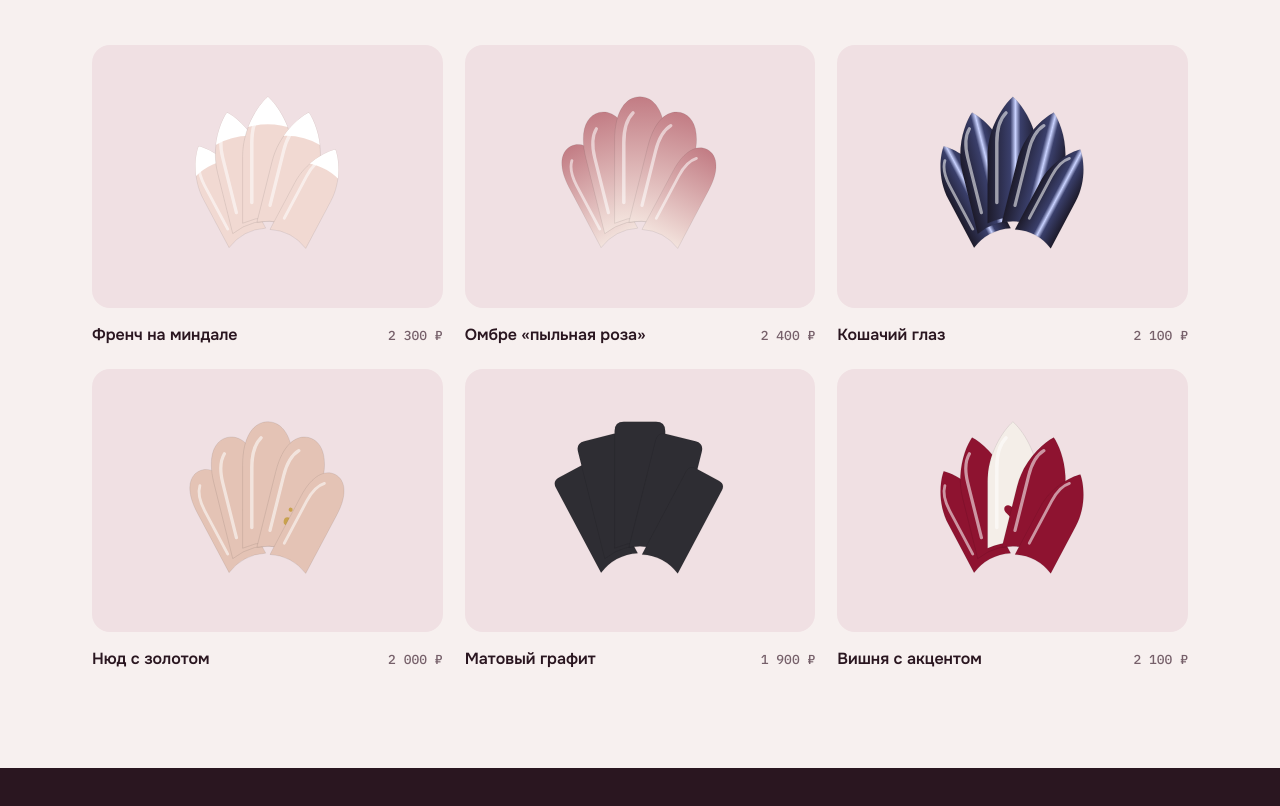
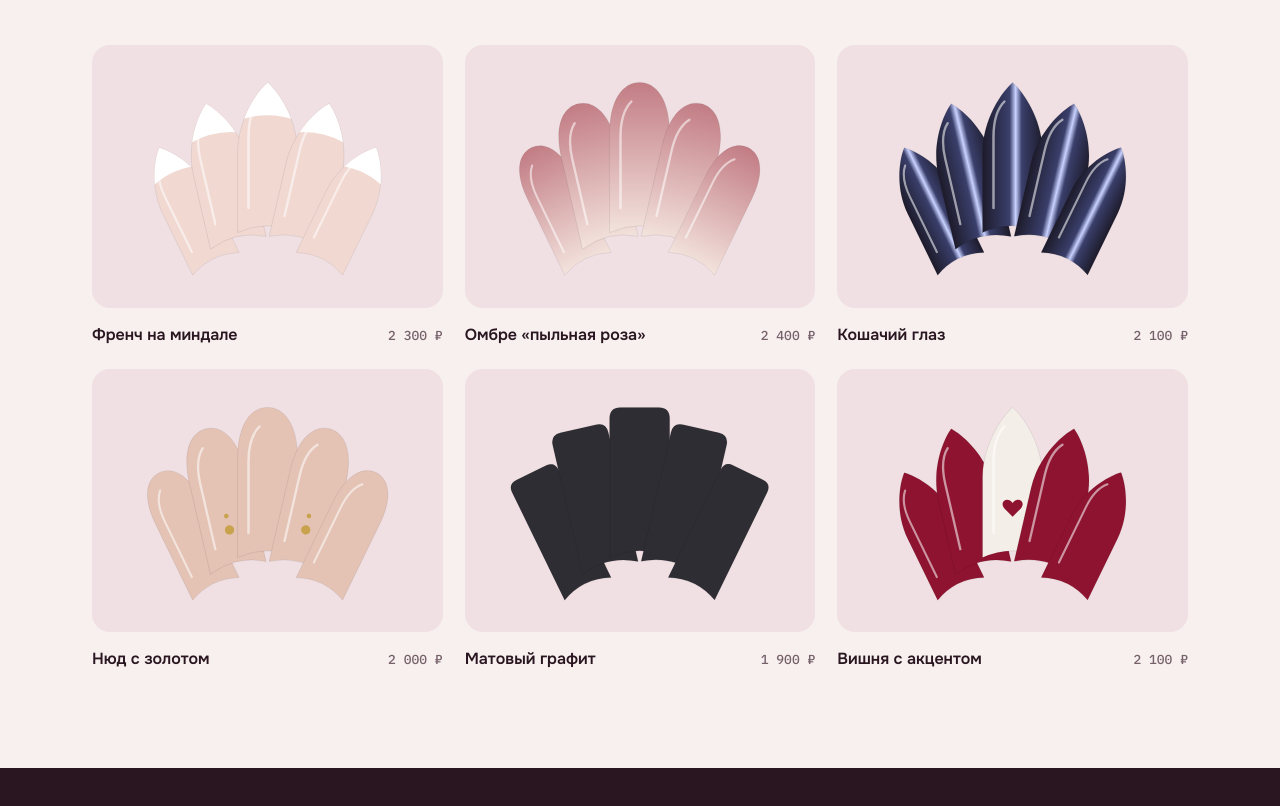
Before and after one commit to derious-dev/glyanets-nails, a plain HTML site: page index.html in a window 1280 px wide. Shown: the part 1812-2618 px from the top of the page. Drawn offline with Linux system fonts and the light colour scheme.

Commit message:
Bigger nail tip fan

```diff
--- a/index.html
+++ b/index.html
@@ -444,15 +444,15 @@ input.invalid { border-color: var(--accent); }
   const state = { shade: 0, shape: "almond", svc: "gel", day: 0, time: null };
 
   function fanSVG(paint, shape, opts = {}) {
-    const angles = [-28, -14, 0, 14, 28];
-    const scales = [0.82, 0.94, 1, 0.94, 0.8];
+    const angles = [-26, -13, 0, 13, 26];
+    const scales = [0.86, 0.95, 1, 0.95, 0.86];
     return angles.map((a, i) => {
       const fill = typeof paint === "function" ? paint(i) : paint;
       const s = scales[i];
-      return `<g transform="translate(200 290) rotate(${a}) translate(${-35 * s} ${-250 * s}) scale(${s})">
-        <path d="${SHAPES[shape]}" class="tip-fill" fill="${fill}" transform="scale(1.6)" stroke="rgba(0,0,0,.12)" stroke-width="0.6"/>
+      return `<g transform="translate(200 420) rotate(${a}) translate(${-42 * s} ${-400 * s}) scale(${s * 1.9})">
+        <path d="${SHAPES[shape]}" class="tip-fill" fill="${fill}" stroke="rgba(0,0,0,.14)" stroke-width="0.4"/>
         ${opts.extra ? opts.extra(i) : ""}
-        ${opts.matte ? "" : `<path d="${SHINE}" transform="scale(1.6)" stroke="rgba(255,255,255,.55)" stroke-width="3" stroke-linecap="round" fill="none"/>`}
+        ${opts.matte ? "" : `<path d="${SHINE}" stroke="rgba(255,255,255,.55)" stroke-width="1.8" stroke-linecap="round" fill="none"/>`}
       </g>`;
     }).join("");
   }
@@ -478,7 +478,7 @@ input.invalid { border-color: var(--accent); }
     { title: "Френч на миндале", meta: "2 300 ₽", shape: "almond",
       defs: id => `<clipPath id="${id}c"><path d="${SHAPES.almond}"/></clipPath>`,
       paint: () => "#F1D9D2",
-      extra: id => () => `<g transform="scale(1.6)" clip-path="url(#${id}c)"><path d="M-5 30 Q22 18 49 30 L49 -5 L-5 -5 Z" fill="#FFFFFF"/></g>` },
+      extra: id => () => `<g clip-path="url(#${id}c)"><path d="M-5 30 Q22 18 49 30 L49 -5 L-5 -5 Z" fill="#FFFFFF"/></g>` },
     { title: "Омбре «пыльная роза»", meta: "2 400 ₽", shape: "oval",
       defs: id => `<linearGradient id="${id}g" x1="0" y1="1" x2="0" y2="0"><stop offset="0" stop-color="#F3E3DD"/><stop offset="1" stop-color="#C27C84"/></linearGradient>`,
       paint: id => `url(#${id}g)` },
@@ -487,11 +487,11 @@ input.invalid { border-color: var(--accent); }
       paint: id => `url(#${id}g)` },
     { title: "Нюд с золотом", meta: "2 000 ₽", shape: "oval",
       paint: () => "#E4C3B5",
-      extra: () => i => (i === 1 || i === 3) ? `<circle cx="35" cy="128" r="6" fill="#C9A24E"/><circle cx="35" cy="110" r="3" fill="#C9A24E"/>` : "" },
+      extra: () => i => (i === 1 || i === 3) ? `<circle cx="22" cy="80" r="3.6" fill="#C9A24E"/><circle cx="22" cy="69" r="1.8" fill="#C9A24E"/>` : "" },
     { title: "Матовый графит", meta: "1 900 ₽", shape: "square", matte: true, paint: () => "#2E2D33" },
     { title: "Вишня с акцентом", meta: "2 100 ₽", shape: "almond",
       paint: () => i => i === 2 ? "#F4EEE8" : "#8E1330",
-      extra: () => i => i === 2 ? `<path d="M35 120 c-6 -8 -16 -2 -10 6 l10 10 l10 -10 c6 -8 -4 -14 -10 -6z" fill="#8E1330"/>` : "" }
+      extra: () => i => i === 2 ? `<path d="M22 70 c-3.5 -5 -10 -1.2 -6.2 3.8 l6.2 6.2 l6.2 -6.2 c3.8 -5 -2.7 -8.8 -6.2 -3.8z" fill="#8E1330"/>` : "" }
   ];
   $("works-grid").innerHTML = WORKS.map((w, k) => {
     const id = "w" + k;
```
